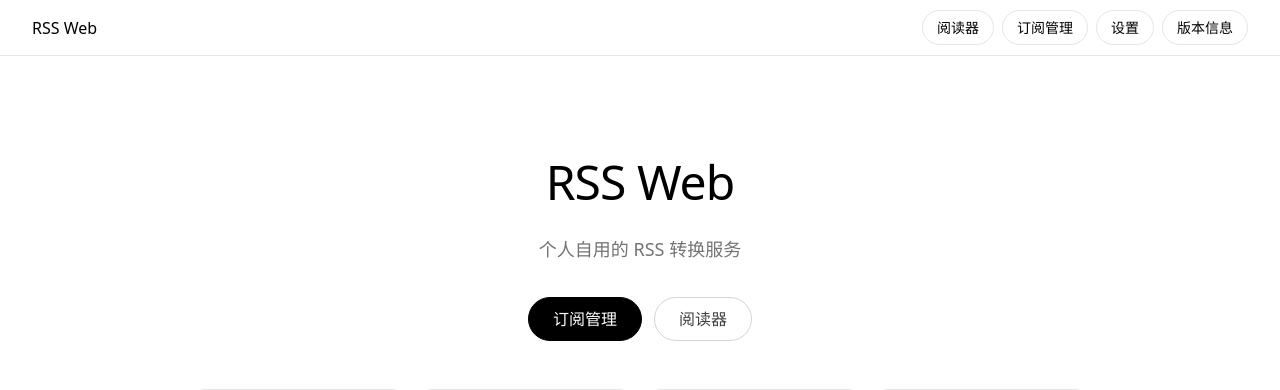
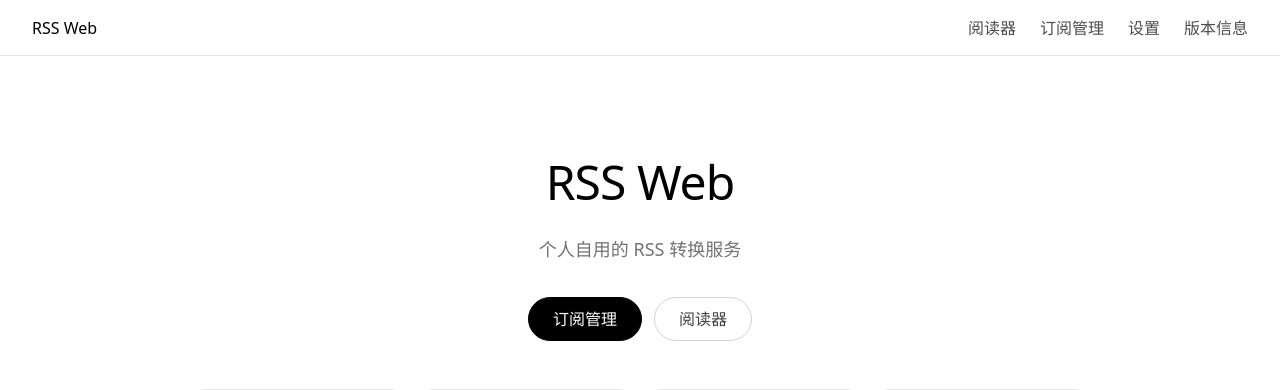
Before and after one commit to jxswcy/rssweb, a FastAPI app: page / in a window 1280 px wide. Shown: the top 390 px of the page. Run offline with FastAPI, Linux system fonts and the light colour scheme.

Commit message:
style: 导航链接改为 Ollama 风格，hover 显示下划线

```diff
--- a/app/templates/base.html
+++ b/app/templates/base.html
@@ -81,22 +81,21 @@
 
     nav .nav-links {
       display: flex;
-      gap: var(--spacing-sm);
+      gap: var(--spacing-xl);
     }
 
     nav .nav-links a {
-      padding: 6px 14px;
-      border: 1px solid var(--light-gray);
-      border-radius: var(--radius-pill);
-      font-size: 14px;
+      font-size: 16px;
       font-weight: 400;
       color: var(--black);
       text-decoration: none;
-      transition: background 0.15s ease;
+      opacity: 0.7;
+      transition: opacity 0.15s ease;
     }
 
     nav .nav-links a:hover {
-      background: var(--snow);
+      opacity: 1;
+      text-decoration: underline;
     }
 
     /* === Main Content === */
```
